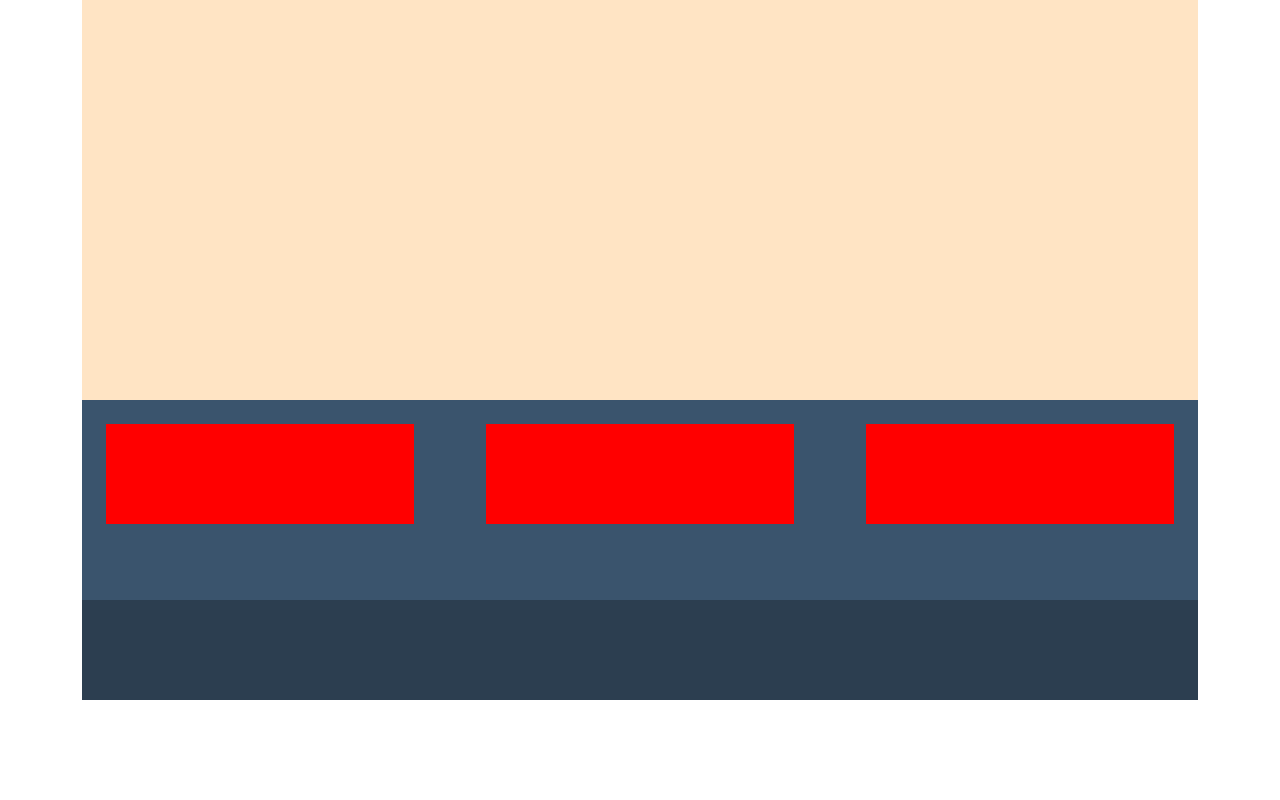
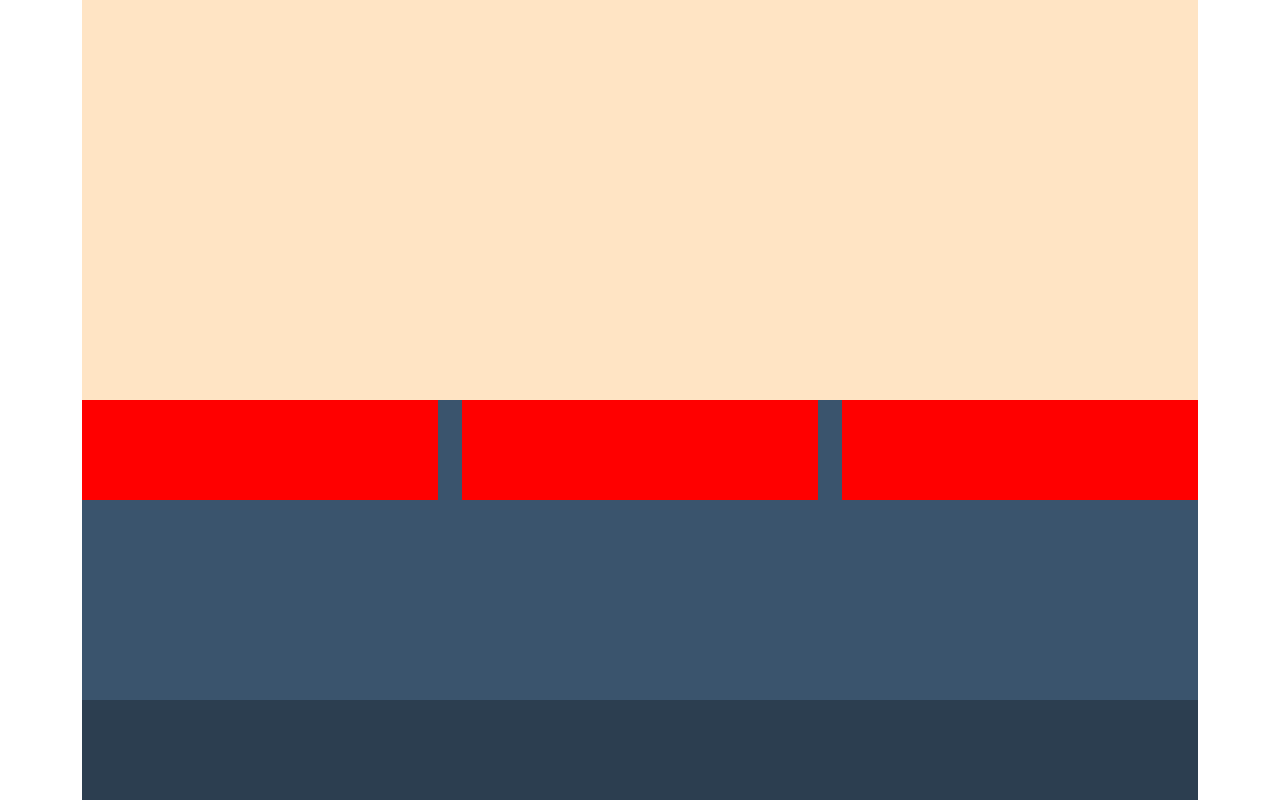
Before and after one commit to Gresdian/html-css-bootstrap-freelancer, a plain HTML site: page index.html in a window 1280 px wide. Shown: the part 1624-2424 px from the top of the page. Before the commit the page ends 2324 px from the top, so only its background shows below. Drawn offline with nearby package versions, Linux system fonts and the light colour scheme.

```diff
--- a/index.html
+++ b/index.html
@@ -86,13 +86,13 @@
                     <div class="footer-top">
                         <div class="row">
                             <div class="col-sm-12 col-md-4 col-lg-4">
-                                <div class="red m-4"></div>
+                                <div class="red align-center p-3"></div>
                             </div>
                             <div class="col-sm-12 col-md-4 col-lg-4">
-                                <div class="red m-4"></div>
+                                <div class="red align-center p-3"></div>
                             </div>
                             <div class="col-sm-12 col-md-4 col-lg-4">
-                                <div class="red m-4"></div>
+                                <div class="red align-center p-3"></div>
                             </div>
                         </div>
                     </div>
--- a/style.css
+++ b/style.css
@@ -62,7 +62,7 @@
 
 .footer-top{
     background-color: #3a546d;
-    height: 200px;
+    height: 300px;
 }
 
 .bottom-footer{
```
